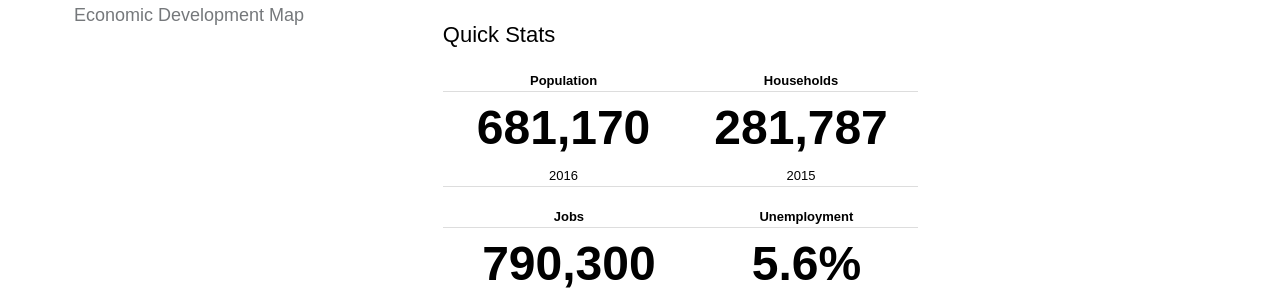
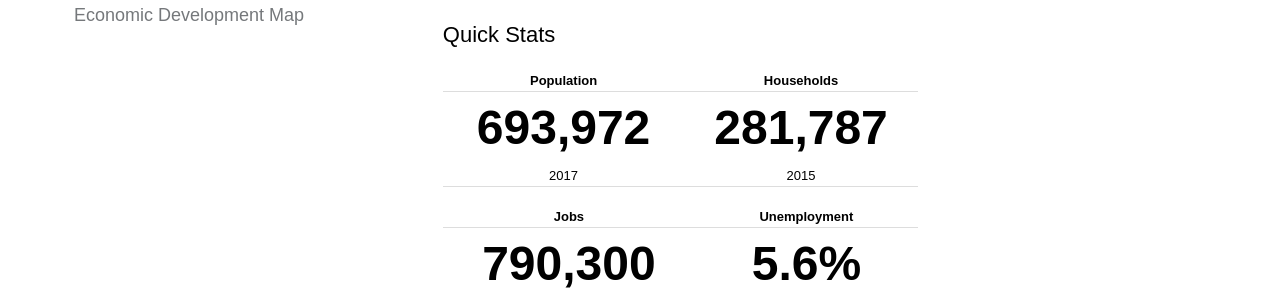
Before and after one commit to DCgov/economic-intelligence, a Jekyll site: the page built from _pages/index.md, in a window 1280 px wide. Shown: the part 582-882 px from the top of the page. Built offline with Jekyll 4.4.1, drawn with Linux system fonts in a browser that asks for light colours; nearby versions of some CDN libraries.

Commit message:
update quick stats

```diff
--- a/_pages/index.md
+++ b/_pages/index.md
@@ -24,8 +24,8 @@ If you have any ideas, data, or interest in helping us grow our dashboard, email
 		<thead>
 			<tr><th>Population</th><th>Households</th>
 		<tbody>
-			<tr class="headline-data"><td>681,170</td><td>281,787</td></tr>
-			<tr><td>2016</td><td>2015</td></tr>
+			<tr class="headline-data"><td>693,972</td><td>281,787</td></tr>
+			<tr><td>2017</td><td>2015</td></tr>
 		</tbody>
 	<table>
 		<thead>
```
